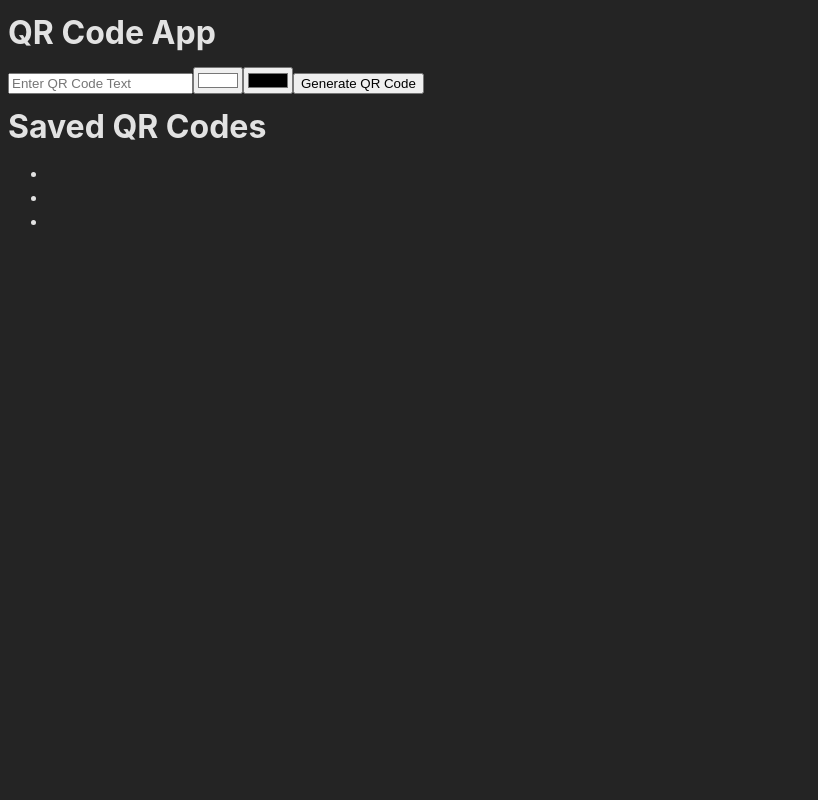
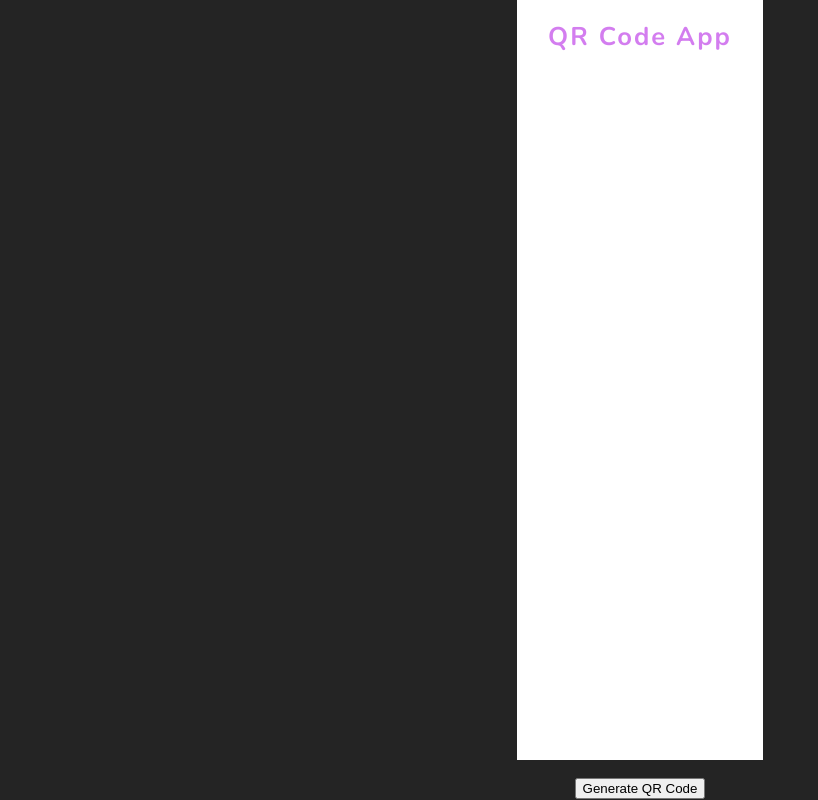
Before and after one commit to ElJoshua08/QrApp, a React (Vite) app: page / in a window 1280 px wide. Shown: the whole page, without its empty margins (0-818 px from the left). Built offline with nearby package versions, Linux system fonts and the light colour scheme.

Commit message:
Basic CSS and web ussage

```diff
--- a/package.json
+++ b/package.json
@@ -12,7 +12,8 @@
   "dependencies": {
     "qrcode": "^1.5.3",
     "react": "^18.2.0",
-    "react-dom": "^18.2.0"
+    "react-dom": "^18.2.0",
+    "react-icons": "^5.2.1"
   },
   "devDependencies": {
     "@types/react": "^18.2.66",
--- a/src/App.css
+++ b/src/App.css
@@ -1,16 +1,55 @@
+@import url("https://fonts.googleapis.com/css2?family=Nunito:ital,wght@0,200..1000;1,200..1000&display=swap");
+
 :root {
-  font-family: Inter, Avenir, Helvetica, Arial, sans-serif;
+  font-family: "Nunito", Inter, Avenir, Helvetica, Arial, sans-serif;
   font-size: 16px;
   line-height: 24px;
   font-weight: 400;
 
   color-scheme: light dark;
   color: rgba(255, 255, 255, 0.87);
-  background-color: #242424;
 
   font-synthesis: none;
   text-rendering: optimizeLegibility;
   -webkit-font-smoothing: antialiased;
   -moz-osx-font-smoothing: grayscale;
   -webkit-text-size-adjust: 100%;
+
+  --bg-color: #242424;
+  --color-primary: #C147E9;
+  --color-secondary: #810CA8;
+  --color-tertiary: #2D033B;
+  --accent-color: #E5B8F4;
 }
+
+body {
+  background-color: var(--bg-color);
+  width: 100vw;
+  height: 100vh;
+  box-sizing: border-box;
+  margin: 0;
+  padding: 0;
+  position: absolute;
+}
+
+#root {
+  width: 100%;
+  height: 100%;
+  display: flex;
+  flex-direction: column;
+  align-items: center;
+  justify-content: center;
+  gap: 1rem;
+  position: fixed;
+}
+
+.title {
+  position: absolute;
+  left: 50%;
+  transform: translateX(-50%);
+  top: 0.5rem;
+  letter-spacing: 2px;
+  font-size: 1.6rem;
+  opacity: 0.7;
+  color: var(--color-primary);
+}
--- a/src/App.jsx
+++ b/src/App.jsx
@@ -1,7 +1,7 @@
 import "./App.css";
 import { useState } from "react";
 import { Generator } from "./components/Generator/Generator";
-import { SavedQRList } from "./components/SavedQRList/SavedQRList";
+import { QRsList } from "./components/QRsList/QRsList.jsx";
 
 const QRsTemplate = [
   {
@@ -26,14 +26,14 @@ function App() {
 
   return (
     <>
-      <h1>QR Code App</h1>
+      <h1 className="title">QR Code App</h1>
 
-      <Generator />
-      <SavedQRList>
+      <QRsList>
         {savedQRs.map((qr) => (
           <li key={qr.id}>{qr.qrCode}</li>
         ))}
-      </SavedQRList>
+      </QRsList>
+      <Generator />
     </>
   );
 }
--- a/src/components/Generator/Generator.css
+++ b/src/components/Generator/Generator.css
@@ -0,0 +1,16 @@
+.generator {
+  display: flex;
+  flex-direction: row;
+  align-items: center;
+  justify-content: center;
+}
+
+.generatorButton {
+  background-color: var(--color-primary);
+  color: white;
+  border: none;
+  padding: 0.5rem 1rem;
+  font-size: 1rem;
+  cursor: pointer;
+  margin-left: 1rem;
+}
--- a/src/components/Generator/Generator.jsx
+++ b/src/components/Generator/Generator.jsx
@@ -2,6 +2,7 @@ import qrcode from "qrcode";
 import { useState } from "react";
 
 const Generator = () => {
+  const [isAcitve, setIsActive] = useState(false);
   const [inputValue, setInputValue] = useState("");
   const [lightColor, setLightColor] = useState("#ffffff");
   const [darkColor, setDarkColor] = useState("#000000");
@@ -24,35 +25,55 @@ const Generator = () => {
     setDarkColor(newColor);
   };
 
-
-
   const handleCreateQRCode = () => {
-    qrcode.toDataURL(inputValue, {
+    qrcode.toDataURL(
+      inputValue,
+      {
         version: 2,
         width: 256,
         color: {
           light: lightColor,
           dark: darkColor,
         },
-    },  (err, url) => {
+      },
+      (err, url) => {
         if (err) throw err;
         console.log(url);
         return url;
-    });
+      }
+    );
   };
 
   return (
     <div className="generator">
+      {isAcitve ? (
+        <>
       <input
         onInput={handleInputChange}
         type="text"
         placeholder="Enter QR Code Text"
       />
 
-      <input onInput={handleLightColorChange} type="color" name="lightColor" id="LightColor" value={lightColor} />
-      <input onInput={handleDarkColorChange} type="color" name="darkColor" id="DarkColor" value={darkColor} />
+      <input
+        onInput={handleLightColorChange}
+        type="color"
+        name="lightColor"
+        id="LightColor"
+        value={lightColor}
+      />
+      <input
+        onInput={handleDarkColorChange}
+        type="color"
+        name="darkColor"
+        id="DarkColor"
+        value={darkColor}
+        />
 
       <button onClick={handleCreateQRCode}>Generate QR Code</button>
+        </>
+      ) : (
+        <button onClick={() => setIsActive(!isAcitve)} className="generatorButton">Generate QR Code</button>
+      )}
     </div>
   );
 };
--- /dev/null
+++ b/src/components/QRsList/QRsList.css
@@ -0,0 +1,8 @@
+.listContainer {
+  display: flex;
+  flex-direction: column;
+  align-items: center;
+  justify-content: center;
+  background-color: white;
+  flex-grow: 1;
+}
--- /dev/null
+++ b/src/components/QRsList/QRsList.jsx
@@ -0,0 +1,12 @@
+import "./QRsList.css"
+
+const QRsList = ({ children }) => {
+  return (
+    <div className="listContainer">
+      <h1>Saved QR Codes</h1>
+      <ul> {children} </ul>
+    </div>
+  );
+};
+
+export { QRsList };
--- a/src/components/SavedQRList/SavedQRList.jsx
+++ /dev/null
@@ -1,10 +0,0 @@
-const SavedQRList = ({ children }) => {
-  return (
-    <div className="savedQrList">
-      <h1>Saved QR Codes</h1>
-      <ul> {children} </ul>
-    </div>
-  );
-};
-
-export { SavedQRList };
```
Also changed, not shown: src/components/SavedQRList/SavedQRList.css (deleted), 1 other file (tests, documents, lock files or other folders). Lines whose indentation alone changed are shown as unchanged.
